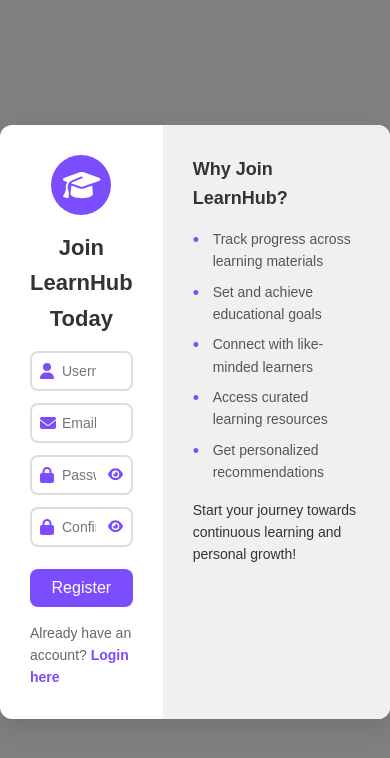
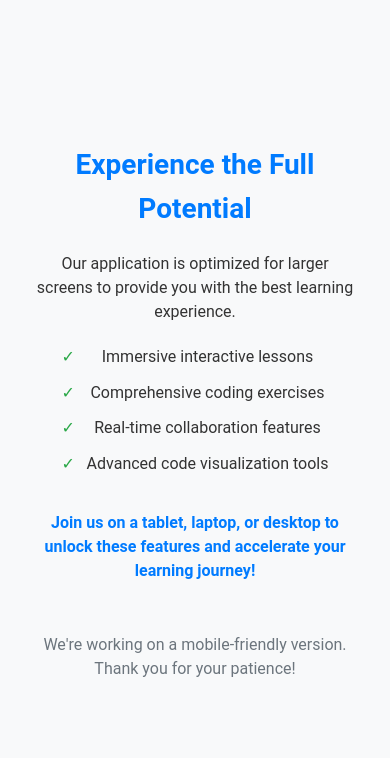
Before and after one commit to bhargav1997/LearnHub, a React (Vite) app: page /#/register in a window 390 px wide. Shown: the top 758 px of the page. Built offline with nearby package versions, Linux system fonts and the light colour scheme; no server answers.

Commit message:
For Mobile Version, Restrict for temporary until it develops in Mobile Friendly  version

```diff
--- a/package.json
+++ b/package.json
@@ -32,6 +32,7 @@
       "react-loading-skeleton": "^3.5.0",
       "react-quill": "^2.0.0",
       "react-redux": "^9.1.2",
+      "react-responsive": "^10.0.0",
       "react-router-dom": "^6.26.1",
       "react-toastify": "^10.0.5",
       "socket.io-client": "^4.8.0"
--- a/src/App.jsx
+++ b/src/App.jsx
@@ -30,6 +30,7 @@ const Login = React.lazy(() => import("./components/Login"));
 const UserProfile = React.lazy(() => import("./components/UserProfile"));
 const LearningJourney = React.lazy(() => import("./components/LearningJourney"));
 import { CONFIG } from "./config";
+import withMobileRestriction from "./components/MobileRestriction/withMobileRestriction";
 
 function ErrorFallback({ error }) {
    return (
@@ -44,7 +45,7 @@ ErrorFallback.propTypes = {
    error: PropTypes.object.isRequired,
 };
 
-function App() {
+function AppM() {
    const [showOnboarding, setShowOnboarding] = useState(false);
    const dispatch = useDispatch();
    const { user, isLoading } = useSelector((state) => state.user);
@@ -155,4 +156,5 @@ function AuthenticatedLayout() {
    );
 }
 
+const App = withMobileRestriction(AppM);
 export default App;
--- /dev/null
+++ b/src/components/MobileRestriction/MobileRestriction.jsx
@@ -0,0 +1,24 @@
+import styles from "./MobileRestriction.module.css";
+
+const MobileRestriction = () => {
+   return (
+      <div className={styles.mobileRestriction}>
+         <h2>Experience the Full Potential</h2>
+         <p>
+            Our application is optimized for larger screens to provide you with the best learning experience.
+         </p>
+         <ul className={styles.benefitsList}>
+            <li>Immersive interactive lessons</li>
+            <li>Comprehensive coding exercises</li>
+            <li>Real-time collaboration features</li>
+            <li>Advanced code visualization tools</li>
+         </ul>
+         <p className={styles.callToAction}>
+            Join us on a tablet, laptop, or desktop to unlock these features and accelerate your learning journey!
+         </p>
+         <p className={styles.mobileUpdate}>We&apos;re working on a mobile-friendly version. Thank you for your patience!</p>
+      </div>
+   );
+};
+
+export default MobileRestriction;
--- /dev/null
+++ b/src/components/MobileRestriction/MobileRestriction.module.css
@@ -0,0 +1,56 @@
+.mobileRestriction {
+   display: flex;
+   flex-direction: column;
+   justify-content: center;
+   align-items: center;
+   min-height: 100vh;
+   padding: 20px;
+   text-align: center;
+   background-color: #f8f9fa;
+   font-family: "Roboto", sans-serif;
+   color: #333;
+}
+
+.mobileRestriction h2 {
+   font-size: 28px;
+   margin-bottom: 20px;
+   color: #007bff;
+}
+
+.mobileRestriction p {
+   font-size: 16px;
+   max-width: 320px;
+   margin-bottom: 20px;
+   line-height: 1.5;
+}
+
+.benefitsList {
+   list-style-type: none;
+   padding: 0;
+   margin-bottom: 25px;
+}
+
+.benefitsList li {
+   font-size: 16px;
+   margin-bottom: 10px;
+   padding-left: 25px;
+   position: relative;
+}
+
+.benefitsList li::before {
+   content: "✓";
+   color: #28a745;
+   position: absolute;
+   left: 0;
+}
+
+.callToAction {
+   font-weight: bold;
+   color: #007bff;
+}
+
+.mobileUpdate {
+   font-size: 14px;
+   color: #6c757d;
+   margin-top: 30px;
+}
--- /dev/null
+++ b/src/components/MobileRestriction/withMobileRestriction.jsx
@@ -0,0 +1,24 @@
+import { useMediaQuery } from "react-responsive";
+import MobileRestriction from "./MobileRestriction";
+
+const withMobileRestriction = (WrappedComponent) => {
+   const MobileRestrictedComponent = (props) => {
+      const isMobile = useMediaQuery({ maxWidth: 767 });
+
+      if (isMobile) {
+         return <MobileRestriction />;
+      }
+
+      return <WrappedComponent {...props} />;
+   };
+
+   MobileRestrictedComponent.displayName = `WithMobileRestriction(${getDisplayName(WrappedComponent)})`;
+   return MobileRestrictedComponent;
+};
+
+// Helper function to get the display name
+const getDisplayName = (WrappedComponent) => {
+   return WrappedComponent.displayName || WrappedComponent.name || "Component";
+};
+
+export default withMobileRestriction;
```
Also changed, not shown: 1 other file (tests, documents, lock files or other folders).
